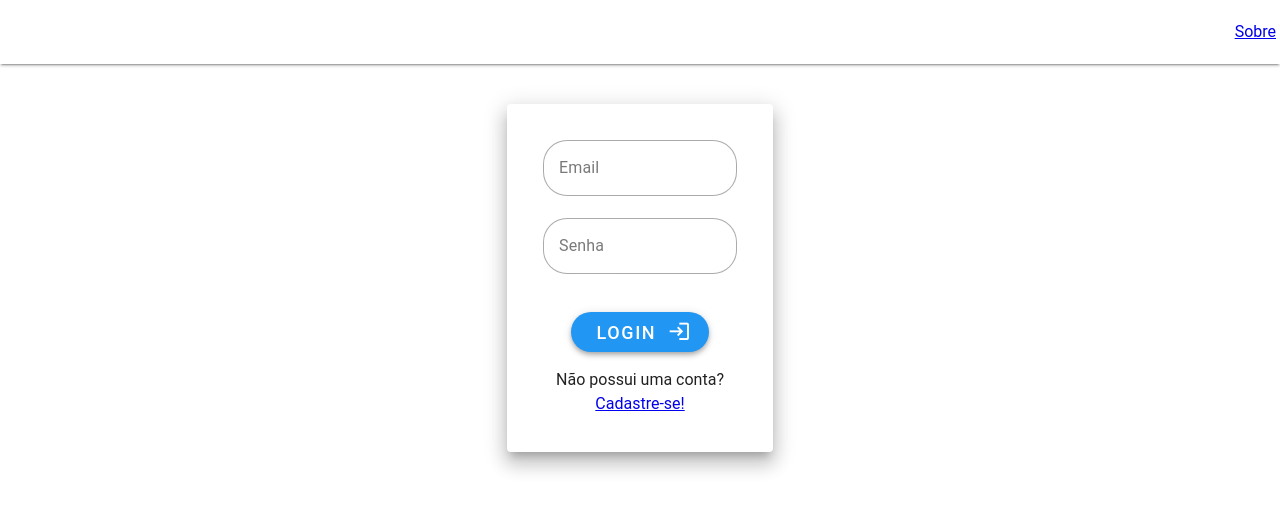
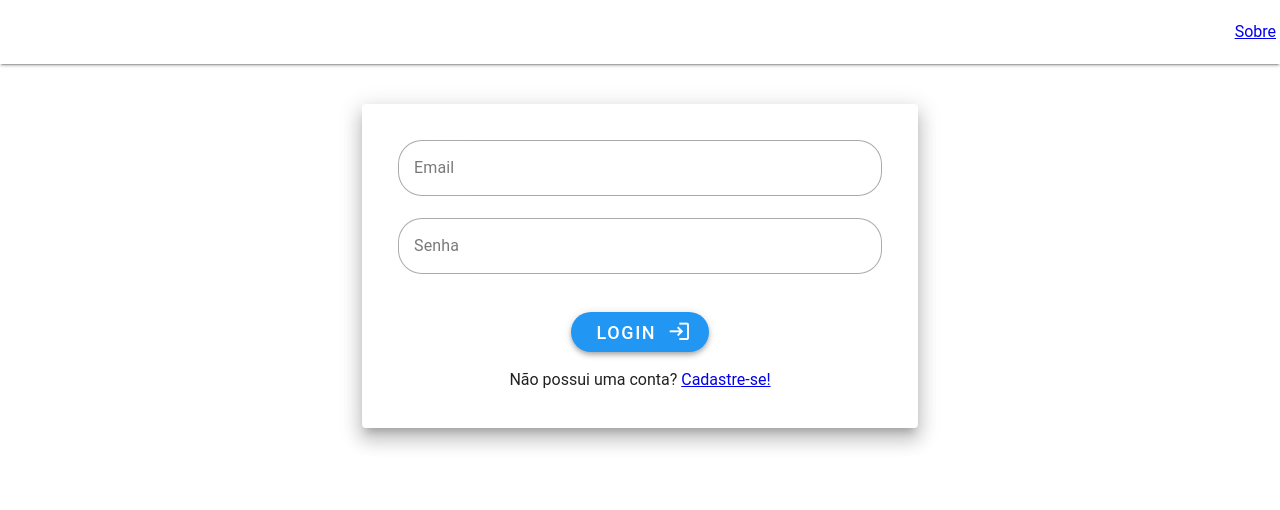
Before and after one commit to lanerLF/projeto-modulo-1, a Vue app: page / in a window 1280 px wide. Shown: the top 510 px of the page. Built offline with nearby package versions, Linux system fonts and the light colour scheme.

Commit message:
fix: column numbers on login page from 3 to 6

```diff
--- a/src/views/Login.vue
+++ b/src/views/Login.vue
@@ -1,7 +1,7 @@
 <template>
     <v-container class="fill-height">
         <v-row align="center" justify="center">
-            <v-col cols="3">
+            <v-col cols="6">
                 <v-card elevation="12" align="center" justify="center">
                     <v-form
                         @submit.prevent="verifyingUser"
```
